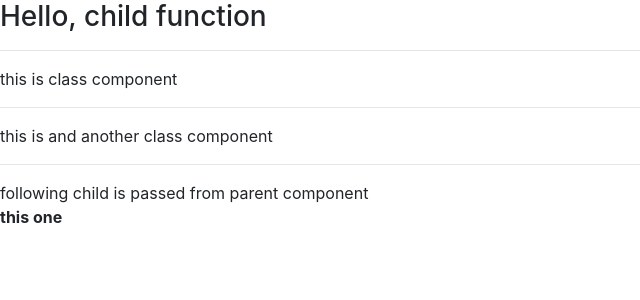
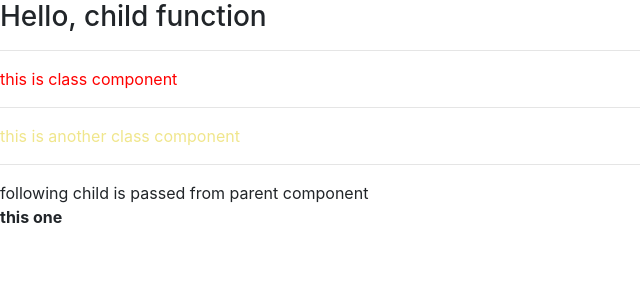
Before and after one commit to da-vaibhav/reactjs-session-xp, a React (Create React App) app: page / in a window 1280 px wide. Shown: the top 300 px of the page, without its empty margins (0-640 px from the left). Built offline with nearby package versions, Linux system fonts and the light colour scheme; the HTML template or start-up script is replaced by a standard one.

Commit message:
update prop usage

```diff
--- a/src/App.jsx
+++ b/src/App.jsx
@@ -12,7 +12,7 @@ class App extends Component {
         <hr/>
         <ClassChild name="class component"/>
         <hr/>
-        <ClassChild name="and another class component"/>
+        <ClassChild color="khaki" name="another class component" />
         <hr/>
         <ChildrenProps>
           <b>this one</b>
--- a/src/class-child.js
+++ b/src/class-child.js
@@ -2,8 +2,9 @@ import React, { Component } from 'react'
 
 export default class ClassChild extends Component {
   render() {
+    const textColor = this.props.color ? this.props.color: "red";
     return (
-      <div>
+      <div style={{ color: textColor }}>
         this is {this.props.name}
       </div>
     )
```
